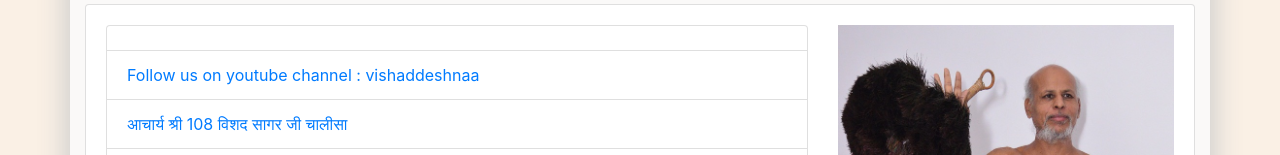
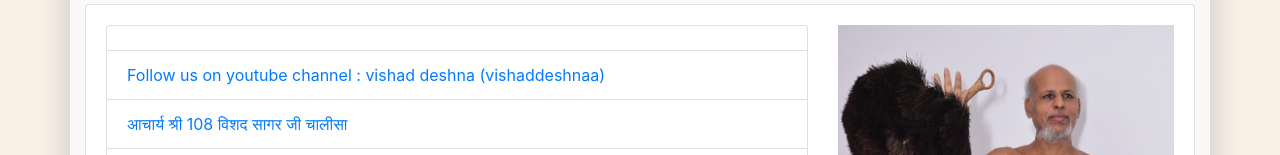
Before and after one commit to pankajjain333/vishadsagar, a plain HTML site: page pages/video.html in a window 1280 px wide. Shown: the part 402-557 px from the top of the page. Drawn offline with nearby package versions, Linux system fonts and the light colour scheme.

Commit message:
Update video.html

```diff
--- a/pages/video.html
+++ b/pages/video.html
@@ -92,7 +92,7 @@
                               <div class="col-lg-8">
                                 <ul class="list-group">
 								<li class="list-group-item">
-								<li class="list-group-item"> <a href="../assets/pdf/chalisa.mpeg" download>Follow us on youtube channel : <a href="https://www.youtube.com/@vishaddeshnaa/shorts"> vishaddeshnaa</a></li>
+								<li class="list-group-item"> <a href="../assets/pdf/chalisa.mpeg" download>Follow us on youtube channel : <a href="https://www.youtube.com/@vishaddeshnaa/shorts"> vishad deshna (vishaddeshnaa)</a></li>
 								<li class="list-group-item"> <a href="../assets/pdf/chalisa.mpeg" download>आचार्य श्री 108 विशद सागर जी चालीसा </a></li>
 								<li class="list-group-item">  <a href="https://www.youtube.com/watch?v=lg0k0hODo64" target="_blank">आचार्य १०८ श्री विशदसागर जी महाराज</a></li>
                                    <li class="list-group-item">  <a href="https://www.youtube.com/watch?v=YaQLVzHhlUA" target="_blank">नारनौल पंचकल्याणक| 8 April Part-1| झंडारोहण| गर्भ पूर्व रूप| आ. विशद सागरजी</a></li>
```
